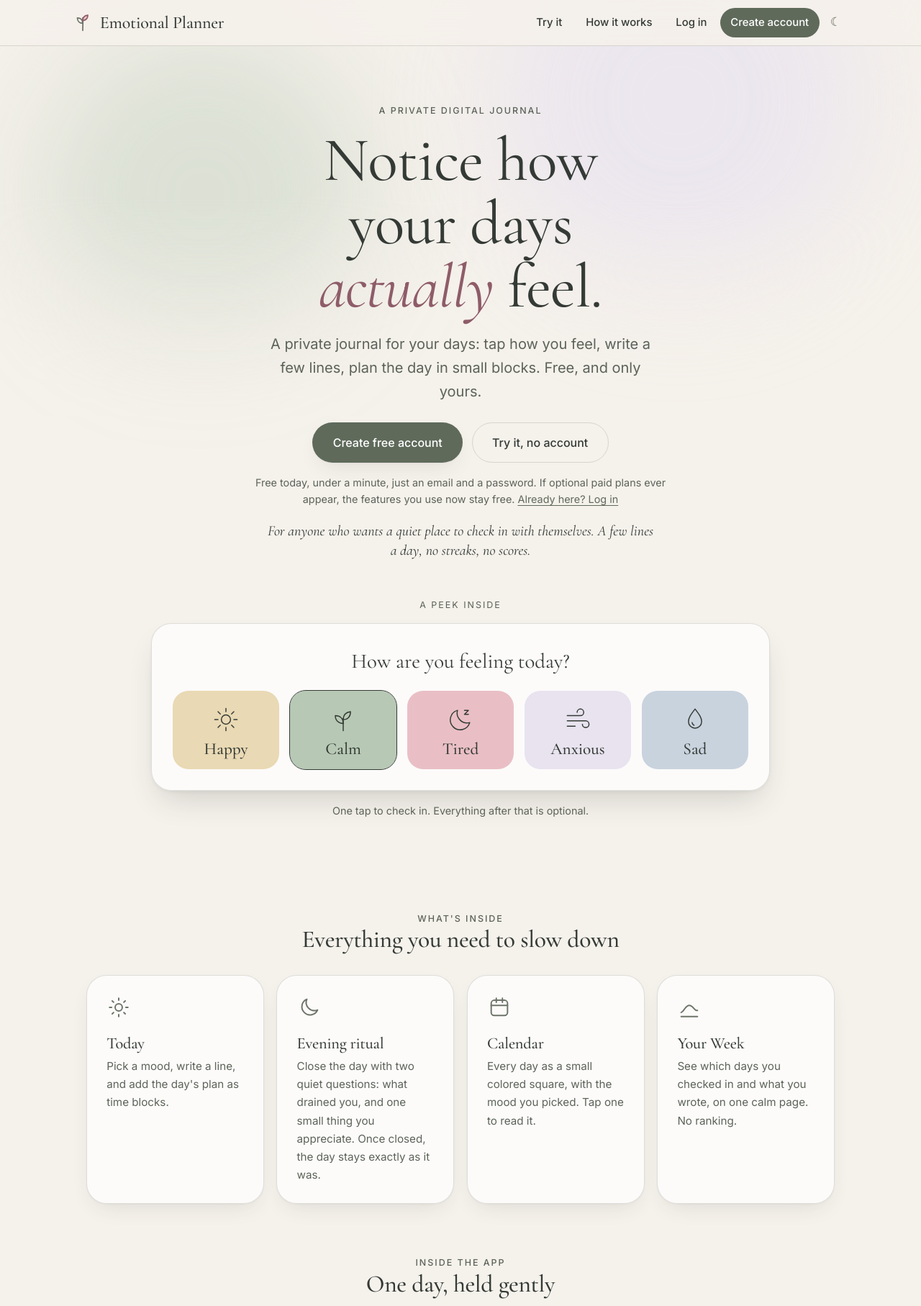
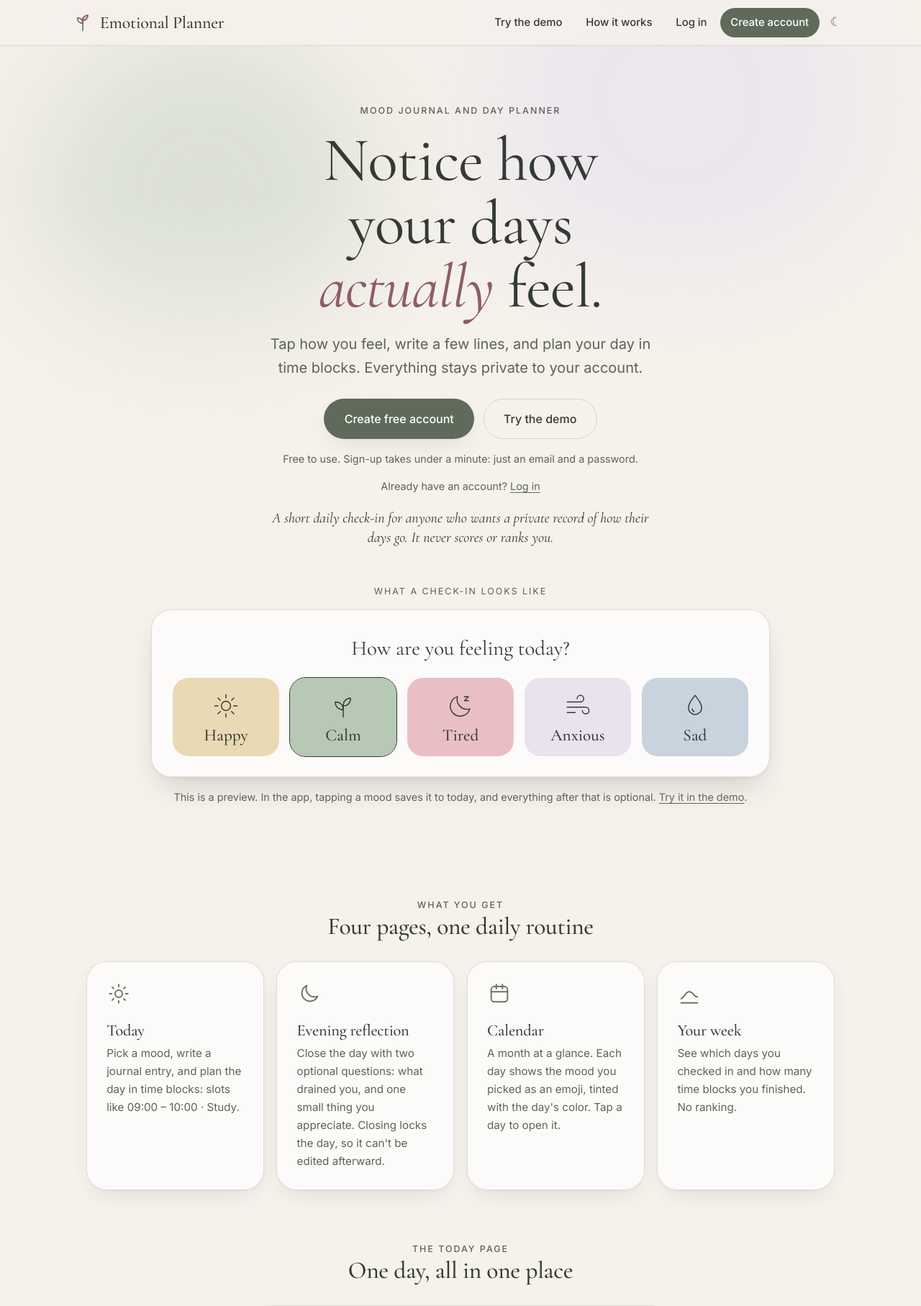
Before and after one commit to SanduAndreea22/day_planner, a Django app: page / in a window 1280 px wide. Shown: the top 1815 px of the page at 72% size. Run offline with Django 5.2, Linux system fonts and the light colour scheme; data comes from the database, SQL or seed files in the repository; parts of the project's set-up code (start-up, migrations or seed data) failed here and were passed over.

Commit message:
Landing copy pass from the text audit: clearer hero, cards, privacy band, footer
Co-Authored-By: Claude Sonnet 5.5 <noreply@anthropic.com>
Claude-Session: https://claude.ai/code/session_01Gn5nm8yv1rYHLehgJpr9be

```diff
--- a/planner/templates/base.html
+++ b/planner/templates/base.html
@@ -98,7 +98,7 @@
                     <a href="{{ profile_url }}" class="nav-item" {% if request.path == profile_url %}aria-current="page"{% endif %}>Profile</a>
                     <a href="{% url 'logout' %}" class="nav-item logout">Log out</a>
                 {% else %}
-                    <a href="{% url 'demo' %}" class="nav-item" {% if request.path == '/demo/' %}aria-current="page"{% endif %}>Try it</a>
+                    <a href="{% url 'demo' %}" class="nav-item" {% if request.path == '/demo/' %}aria-current="page"{% endif %}>Try the demo</a>
                     <a href="{{ guide_url }}" class="nav-item" {% if request.path == guide_url %}aria-current="page"{% endif %}>How it works</a>
                     <a href="{{ login_url }}" class="nav-item" {% if request.path == login_url %}aria-current="page"{% endif %}>Log in</a>
                     <a href="{% url 'register' %}" class="nav-item highlight nav-cta-dup">Create account</a>
@@ -123,12 +123,14 @@
         <div class="footer-sprig" aria-hidden="true"><svg width="28" height="28" viewBox="0 0 24 24" fill="none" stroke="currentColor" stroke-width="1.4" stroke-linecap="round" stroke-linejoin="round"><path d="M12 21c0-6 .5-9 0-14"/><path d="M12 13c-3.5 0-6-2.2-6-6 3.8 0 6 2.4 6 6z"/><path d="M12 10c0-3.2 2-5.6 5.6-6 .2 3.6-2 6-5.6 6z"/></svg></div>
         {% block footer_cards %}
         <div class="footer-cards">
+            {% if user.is_authenticated %}
             <div class="footer-card">You’ve done enough today.</div>
-            <div class="footer-card">Rest is productive.</div>
+            <div class="footer-card">Rest counts too.</div>
             <div class="footer-card">Tomorrow is a new day.</div>
+            {% endif %}
         </div>
         {% endblock %}
-        <div class="footer-meta muted">© {% now "Y" %} Andreea Sandu · Emotional Planner · private · no comparisons</div>
+        <div class="footer-meta muted">© {% now "Y" %} Andreea Sandu · Emotional Planner</div>
         <div class="footer-meta muted">
             <a href="{% url 'guide' %}">How it works</a> · {% if user.is_authenticated %}<a href="{% url 'feedback' %}">Feedback</a> · {% endif %}<a href="{% url 'privacy_policy' %}">Privacy Policy</a> · <a href="{% url 'terms' %}">Terms of Service</a>
         </div>
--- a/planner/templates/planner/home.html
+++ b/planner/templates/planner/home.html
@@ -10,18 +10,19 @@
     <div class="sanctuary-bg" aria-hidden="true"></div>
 
     <header class="hero rise d1">
-        <p class="eyebrow">A private digital journal</p>
+        <p class="eyebrow">Mood journal and day planner</p>
         <h1>Notice how your days <em>actually</em> feel.</h1>
-        <p class="hero-sub">A private journal for your days: tap how you feel, write a few lines, plan the day in small blocks. Free, and only yours.</p>
+        <p class="hero-sub">Tap how you feel, write a few lines, and plan your day in time blocks. Everything stays private to your account.</p>
         <div class="cta-row">
             <a href="{% url 'register' %}" class="btn btn-primary">Create free account</a>
-            <a href="{% url 'demo' %}" class="btn btn-ghost">Try it, no account</a>
+            <a href="{% url 'demo' %}" class="btn btn-ghost">Try the demo</a>
         </div>
-        <p class="cta-note">Free today, under a minute, just an email and a password. If optional paid plans ever appear, the features you use now stay free. <a href="{% url 'login' %}">Already here? Log in</a></p>
-        <p class="audience">For anyone who wants a quiet place to check in with themselves. A few lines a day, no streaks, no scores.</p>
+        <p class="cta-note">Free to use. Sign-up takes under a minute: just an email and a password.</p>
+        <p class="cta-note" style="margin-top:0.3rem;">Already have an account? <a href="{% url 'login' %}">Log in</a></p>
+        <p class="audience">A short daily check-in for anyone who wants a private record of how their days go. It never scores or ranks you.</p>
 
         <div class="peek" aria-label="A preview of the daily check-in">
-            <p class="peek-label">A peek inside</p>
+            <p class="peek-label">What a check-in looks like</p>
             <div class="card peek-card" aria-hidden="true">
                 <p class="peek-title">How are you feeling today?</p>
                 <ul class="mood-grid">
@@ -35,14 +36,14 @@
                     {% endfor %}
                 </ul>
             </div>
-            <p class="peek-note">One tap to check in. Everything after that is optional.</p>
+            <p class="peek-note">This is a preview. In the app, tapping a mood saves it to today, and everything after that is optional. <a href="{% url 'demo' %}">Try it in the demo</a>.</p>
         </div>
     </header>
 
     <section class="section rise d2" aria-labelledby="how-title">
         <div class="section-head">
-            <p class="eyebrow">What's inside</p>
-            <h2 id="how-title">Everything you need to slow down</h2>
+            <p class="eyebrow">What you get</p>
+            <h2 id="how-title">Four pages, one daily routine</h2>
         </div>
         <div class="steps">
             {% for card in preview_cards %}
@@ -62,14 +63,14 @@
 
     <section class="section rise d3" id="example-day" aria-labelledby="example-title">
         <div class="section-head">
-            <p class="eyebrow">Inside the app</p>
-            <h2 id="example-title">One day, held gently</h2>
+            <p class="eyebrow">The Today page</p>
+            <h2 id="example-title">One day, all in one place</h2>
         </div>
         <div class="card shot lift">
             <img src="{% static 'planner/app-today.png' %}" width="760" height="878" loading="lazy"
                  alt="The Today page: mood set to Good, day color Calm, a short thought, and a daily schedule with three time blocks.">
         </div>
-        <p class="cta-note" style="text-align:center;">Unlike a notebook, you can search every day you've written and see your moods side by side across the month. <a href="{% url 'guide' %}">How it works</a></p>
+        <p class="cta-note" style="text-align:center;">You can search every journal entry you've written and see each month's moods on one calendar. <a href="{% url 'guide' %}">See how it works</a>.</p>
     </section>
 
     <section class="section rise d3" aria-labelledby="trust-title">
@@ -78,17 +79,18 @@
             <h2 id="trust-title">What you write stays yours</h2>
         </div>
         <div class="trust">
-            <div class="trust-item"><strong>No trackers</strong><span>No analytics or advertising trackers.</span></div>
-            <div class="trust-item"><strong>Yours to take</strong><span>Export or delete your data any time.</span></div>
-            <div class="trust-item"><strong>Not medical</strong><span>A journal, not a therapy or medical service.</span></div>
+            <div class="trust-item"><strong>No ad tracking</strong><span>No analytics or advertising trackers.</span></div>
+            <div class="trust-item"><strong>Export or delete</strong><span>Download everything you wrote, or delete your account, any time.</span></div>
+            <div class="trust-item"><strong>A journal, not therapy</strong><span>Emotional Planner is not a medical or mental health service.</span></div>
         </div>
-        <p class="trust-links" style="max-width:42rem; margin-left:auto; margin-right:auto;">Your journal is stored in a Postgres database hosted on Neon, and the app runs on Render. Only essential cookies are used, so there is no cookie banner. </p>
+        <p class="trust-links" style="max-width:42rem; margin-left:auto; margin-right:auto;">Your entries are stored in a database hosted on Neon, and the app runs on Render. We only use the cookies needed to keep you logged in.</p>
         <p class="trust-links"><a href="{% url 'privacy_policy' %}">Privacy Policy</a> · <a href="{% url 'terms' %}">Terms of Service</a></p>
     </section>
 
     <section class="gentle" aria-label="A gentle note">
+        <p class="eyebrow" style="text-align:center;">A thought to keep</p>
         {% if quote %}<p class="closing-quote">“{{ quote.text }}”</p>{% else %}<p class="closing-quote">Today, it's enough just to be here.</p>{% endif %}
-        <div class="cta-row"><a href="{% url 'register' %}" class="btn btn-primary">Begin with how you feel</a></div>
+        <div class="cta-row"><a href="{% url 'register' %}" class="btn btn-primary">Create free account</a></div>
     </section>
 </div>
 {% endblock %}
--- a/planner/views.py
+++ b/planner/views.py
@@ -19,10 +19,10 @@ from .forms import RegisterForm, EmailAuthenticationForm, TimeBlockForm, Profile
 from .decorators import ratelimit_post
 
 HOME_PREVIEW_CARDS = [
-    {"icon": "🌤", "title": "Today", "description": "Pick a mood, write a line, and add the day's plan as time blocks."},
-    {"icon": "🌙", "title": "Evening ritual", "description": "Close the day with two quiet questions: what drained you, and one small thing you appreciate. Once closed, the day stays exactly as it was."},
-    {"icon": "📅", "title": "Calendar", "description": "Every day as a small colored square, with the mood you picked. Tap one to read it."},
-    {"icon": "📈", "title": "Your Week", "description": "See which days you checked in and what you wrote, on one calm page. No ranking."},
+    {"icon": "🌤", "title": "Today", "description": "Pick a mood, write a journal entry, and plan the day in time blocks: slots like 09:00 – 10:00 · Study."},
+    {"icon": "🌙", "title": "Evening reflection", "description": "Close the day with two optional questions: what drained you, and one small thing you appreciate. Closing locks the day, so it can't be edited afterward."},
+    {"icon": "📅", "title": "Calendar", "description": "A month at a glance. Each day shows the mood you picked as an emoji, tinted with the day's color. Tap a day to open it."},
+    {"icon": "📈", "title": "Your week", "description": "See which days you checked in and how many time blocks you finished. No ranking."},
 ]
 
 # The home check-in offers five emotions, but the existing Day.mood field is a
```
